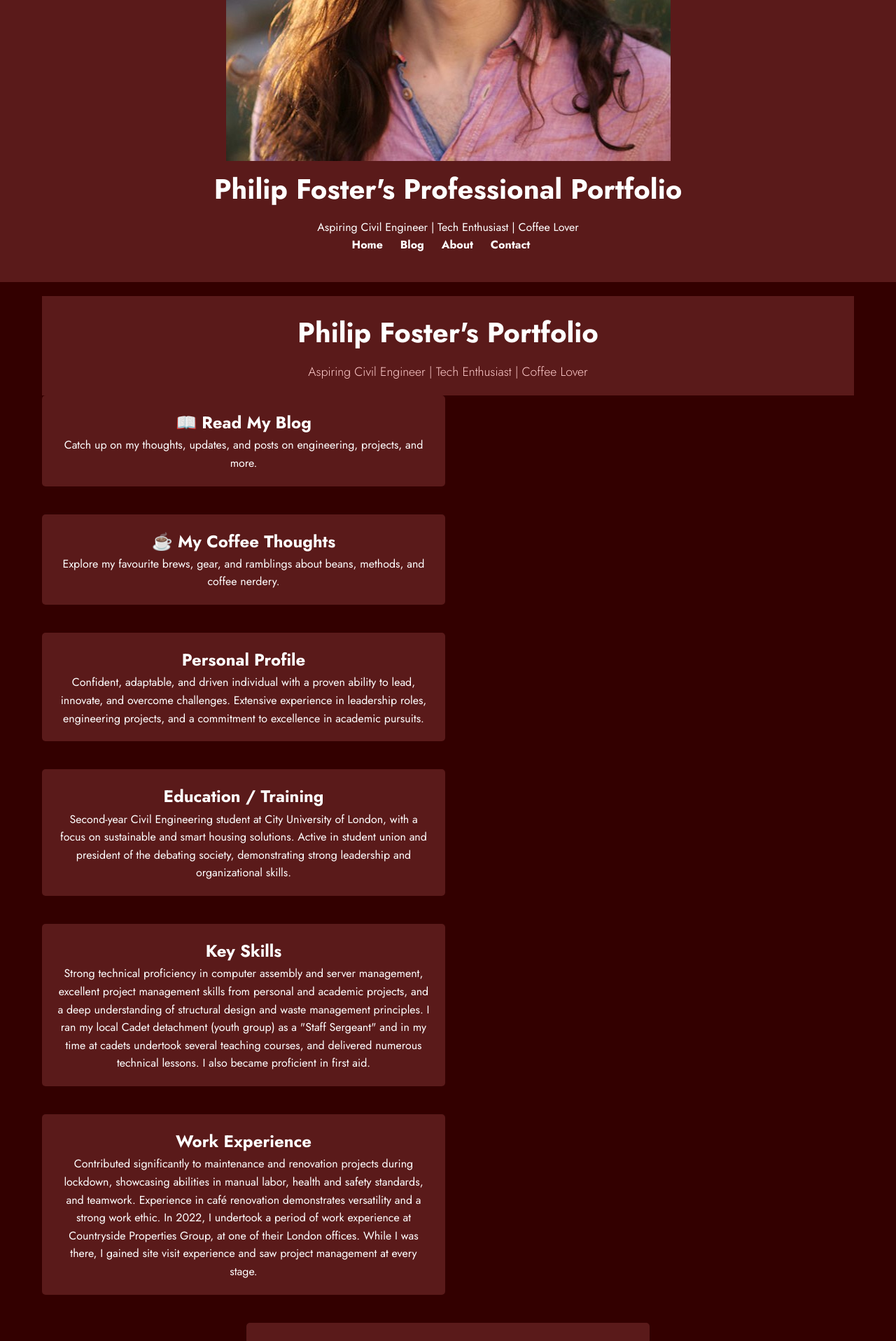
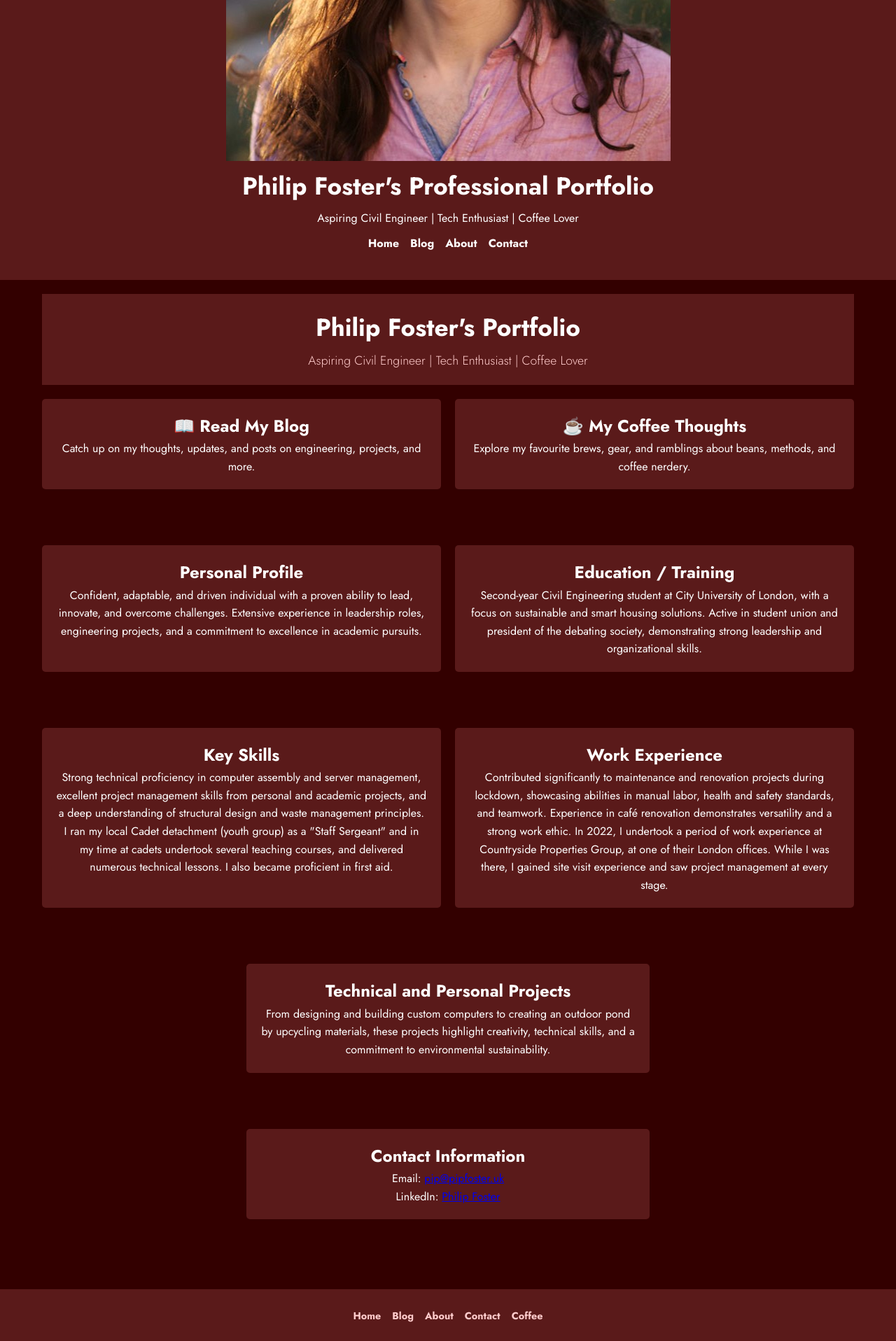
Before and after one commit to PipCraft/PipCraft.github.io, a Jekyll site: the page built from index.html, in a window 1280 px wide. Shown: the part 496-2412 px from the top of the page at 70% size. Built offline with Jekyll 4.4.1, drawn with Linux system fonts in a browser that asks for light colours.

Commit message:
Update styles.css

```diff
--- a/assets/styles.css
+++ b/assets/styles.css
@@ -1,11 +1,11 @@
-/* General reset */
+/* === RESET === */
 * {
   margin: 0;
   padding: 0;
   box-sizing: border-box;
 }
 
-/* Body styles */
+/* === BODY === */
 body {
   font-family: 'Jost', sans-serif;
   background-color: #330000;
@@ -13,14 +13,14 @@ body {
   line-height: 1.6;
 }
 
-/* Container styles */
+/* === CONTAINER === */
 .container {
   max-width: 1200px;
   margin: 0 auto;
   padding: 20px;
 }
 
-/* Header styles */
+/* === HEADER === */
 header {
   background-color: #5a1a1a;
   color: #fff;
@@ -29,60 +29,53 @@ header {
 }
 
 header h1 {
-    font-size: 2.5rem;
-    margin-bottom: 10px;
+  font-size: 2.2rem;
+  margin-bottom: 5px;
 }
 
-header nav ul {
+.tagline {
+  font-size: 1.1rem;
+  font-weight: 300;
+  color: #ffcccc;
+  margin-bottom: 0;
+}
+
+/* === NAVIGATION === */
+nav ul {
   list-style: none;
   padding: 0;
-    text-align: center;
+  margin-top: 10px;
+  display: flex;
+  justify-content: center;
+  gap: 1rem;
 }
 
-header nav li {
-    display: inline-block;
-    margin-right: 20px;
-}
-
-header nav a {
+nav a {
   color: #fff;
   text-decoration: none;
   font-weight: bold;
 }
 
-/* Post content styles */
-.post-content, .blog-index {
-    margin-bottom: 40px;
+/* === FLEX CONTAINERS === */
+.main-content {
+  display: flex;
+  justify-content: space-between;
+  gap: 20px;
+  flex-wrap: wrap;
+  margin-top: 40px;
 }
 
-.post-content p, .blog-index p {
-    font-size: 1.2rem;
-    line-height: 1.6;
-    margin-bottom: 20px;
+.main-content:first-of-type {
+  margin-top: 20px;
 }
 
-.blog-index h2 a {
-    color: #ffb3b3;
-    text-decoration: none;
+.centered-row {
+  display: flex;
+  justify-content: center;
+  margin: 40px 0;
 }
 
-.blog-index h2 a:hover {
-    text-decoration: underline;
-}
-
-/* Footer styles */
-footer {
-    background-color: #5a1a1a;
-    color: #fff;
-    text-align: center;
-    padding: 15px;
-}
-
-/* Post metadata */
-.post-meta {
-    margin-bottom: 20px;
-}
-/* === Reusable Card Styles === */
+/* === CARD SECTION === */
 .card-box {
   flex: 1;
   min-width: 240px;
@@ -106,29 +99,52 @@ footer {
   text-align: center;
 }
 
-/* === Centered Row Container === */
-.centered-row {
-    display: flex;
-    justify-content: center;
-    margin: 40px 0;
+/* === CLICKABLE BOXES === */
+.clickable {
+  cursor: pointer;
 }
 
-/* === Tagline under header === */
-.tagline {
-    margin-top: 10px;
-    font-size: 1.1rem;
-    font-weight: 300;
-    color: #ffcccc;
+/* === FOOTER === */
+footer {
+  background-color: #5a1a1a;
+  color: #fff;
+  text-align: center;
+  padding: 15px;
 }
 
-/* === Footer navigation links === */
 footer nav a {
   font-size: 0.9rem;
   color: #ffcccc;
 }
 
-/* === Responsive Layout === */
+/* === BLOG/POST STYLING === */
+.post-content,
+.blog-index {
+  margin-bottom: 40px;
+}
+
+.post-content p,
+.blog-index p {
+  font-size: 1.2rem;
+  line-height: 1.6;
+  margin-bottom: 20px;
+}
+
+.blog-index h2 a {
+  color: #ffb3b3;
+  text-decoration: none;
+}
+
+.blog-index h2 a:hover {
+  text-decoration: underline;
+}
+
+/* === RESPONSIVE === */
 @media (max-width: 768px) {
+  .main-content {
+    flex-direction: column;
+  }
+
   .centered-row {
     flex-direction: column;
     align-items: center;
```
Lines whose indentation alone changed are shown as unchanged.
